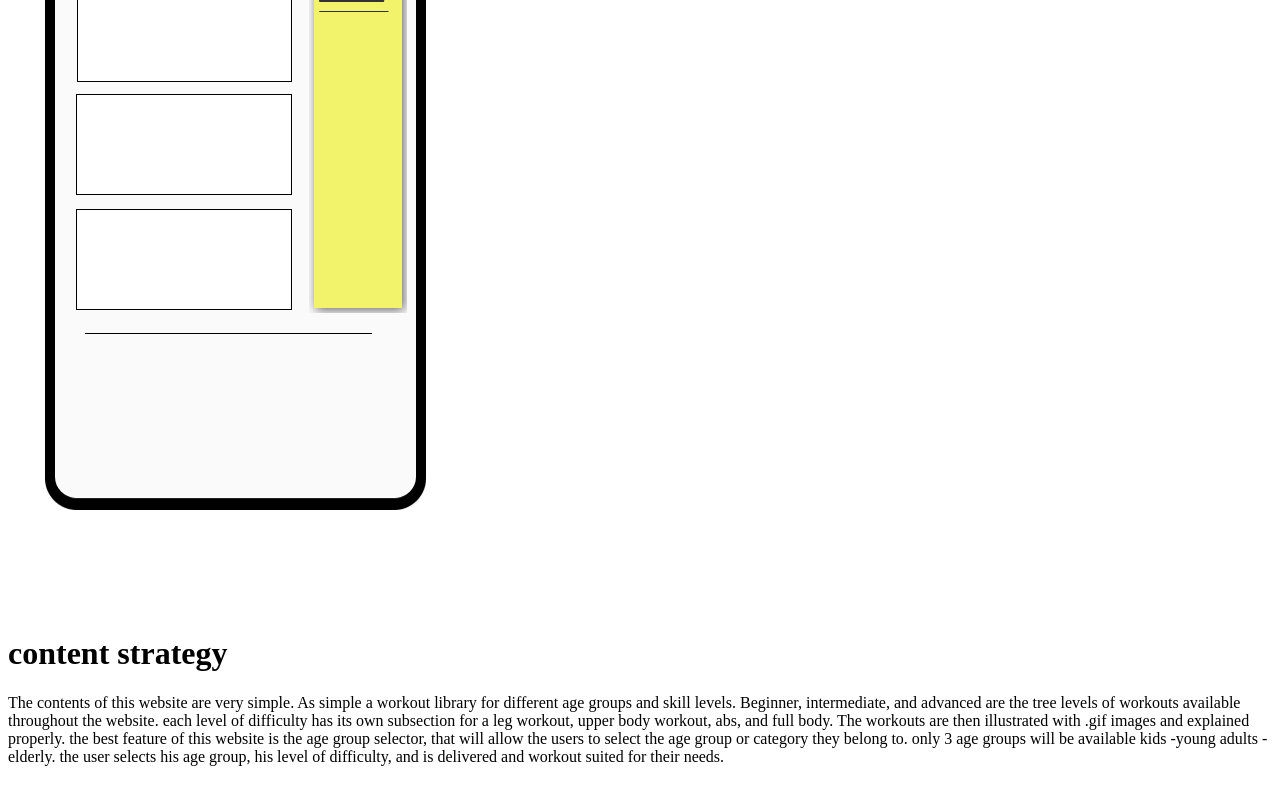
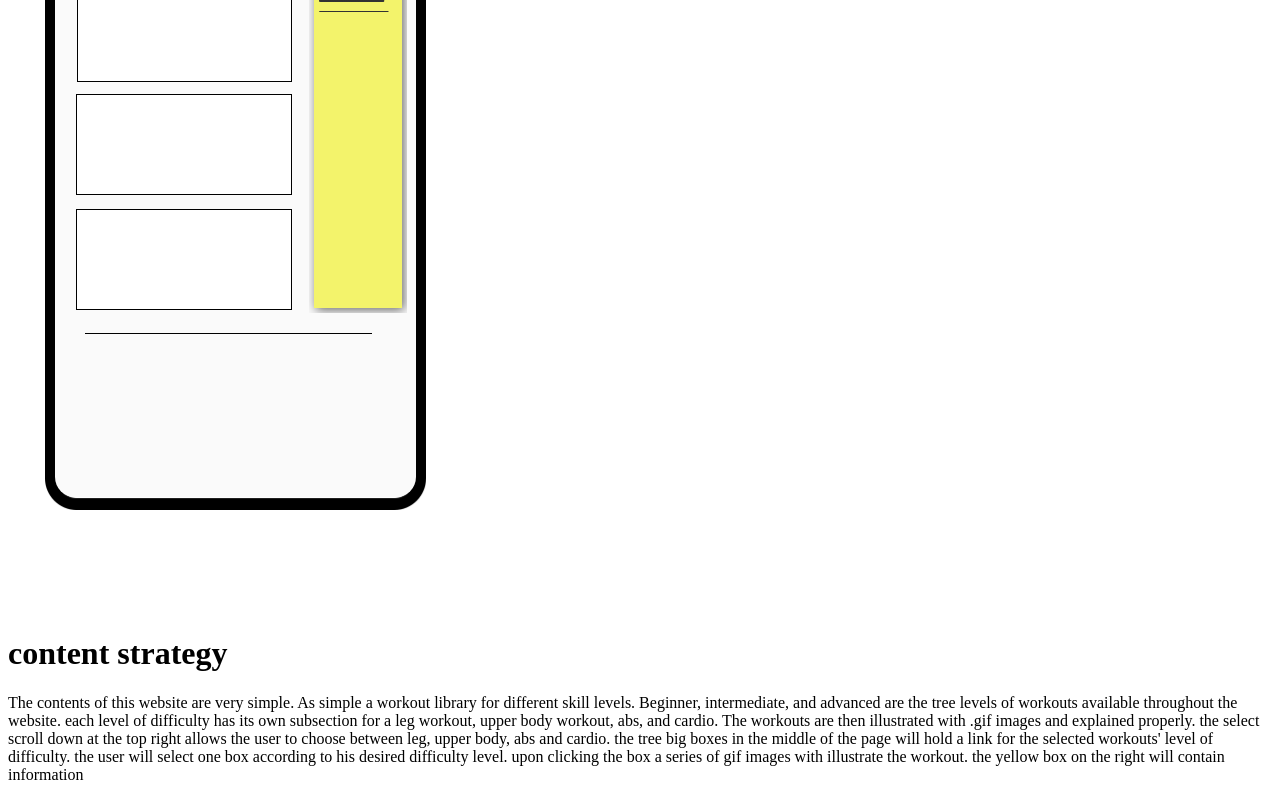
Before and after one commit to EmmanuelPriceMars/e-fitness, a plain HTML site: page public_html/documentation/milestone-2.html in a window 1280 px wide. Shown: the part 1133-1933 px from the top of the page. Drawn offline with Linux system fonts and the light colour scheme.

Commit message:
content strategy update. gitignore fix.

```diff
--- a/public_html/documentation/milestone-2.html
+++ b/public_html/documentation/milestone-2.html
@@ -9,13 +9,15 @@
 <img src="wireframedesktop.png"   alt="desktopwire frame" >
 <img src="wireframemobile.png" alt="mobilewire frame">
  <h1> content strategy</h1>
-<p><stronge> The contents of this website are very simple. As simple a workout library for different age groups and skill levels.
+<p><stronge> The contents of this website are very simple. As simple a workout library for different skill levels.
     Beginner, intermediate, and advanced are the tree levels of workouts available throughout the website. each level
-   of difficulty has its own subsection for a leg workout, upper body workout, abs, and full body. The workouts are then
-    illustrated with .gif images and explained properly. the best feature of this
-    website is the age group selector, that will allow the users to select the age group or category they belong to. only 3 age groups
-    will be available kids -young adults -elderly. the user selects his age group, his level of difficulty, and is delivered and workout
-    suited for their needs.
+   of difficulty has its own subsection for a leg workout, upper body workout, abs, and cardio. The workouts are then
+    illustrated with .gif images and explained properly.  the select scroll down at the top right
+    allows the user to choose between leg, upper body, abs and cardio. the tree big  boxes in the middle of the page will
+    hold a link for the selected workouts' level of difficulty. the user will  select one box according to his desired
+    difficulty level. upon clicking the box a series of gif images with illustrate the workout. the yellow box on the right
+    will contain information
+
 
 
 </stronge></p>
```
Also changed, not shown: 1 other file.
